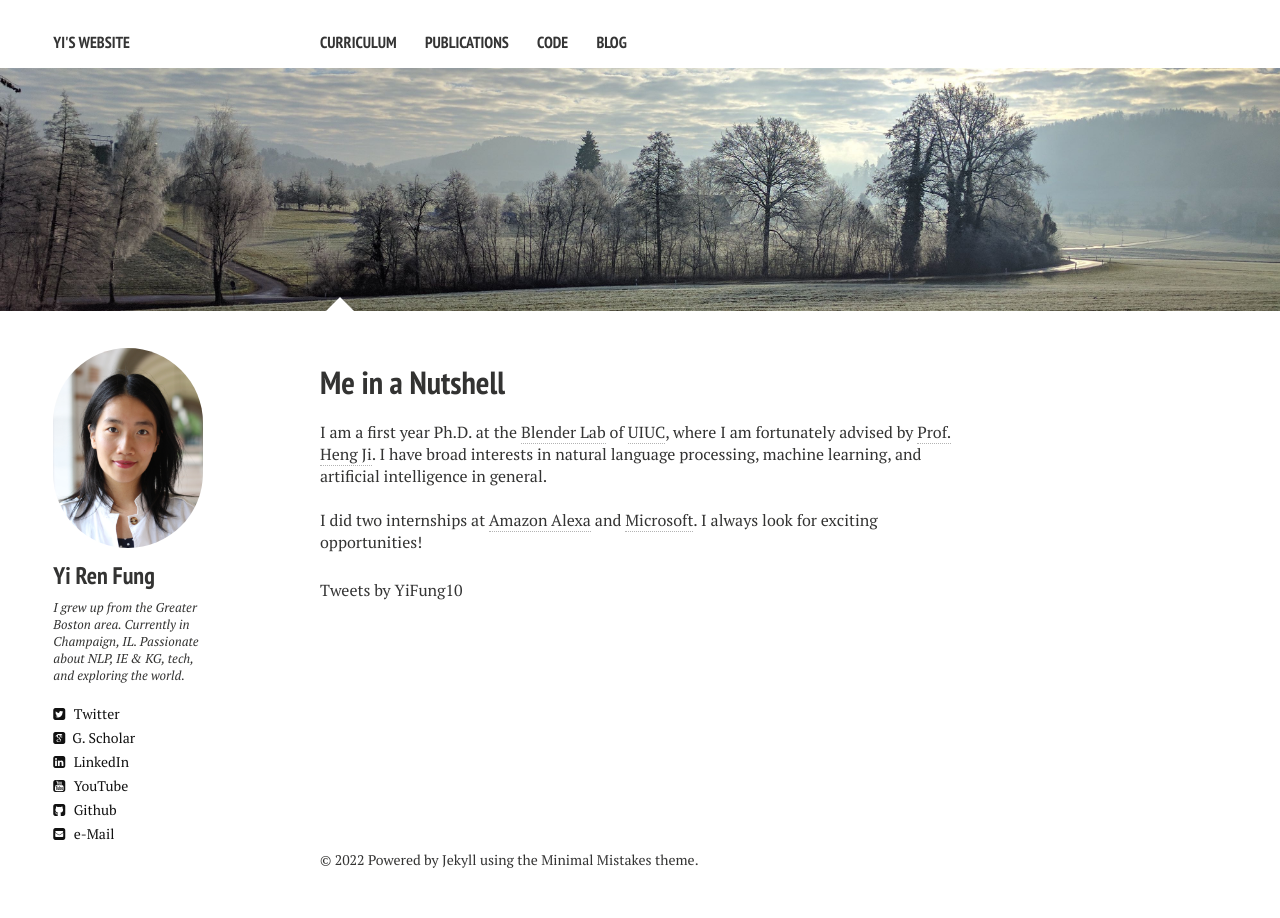
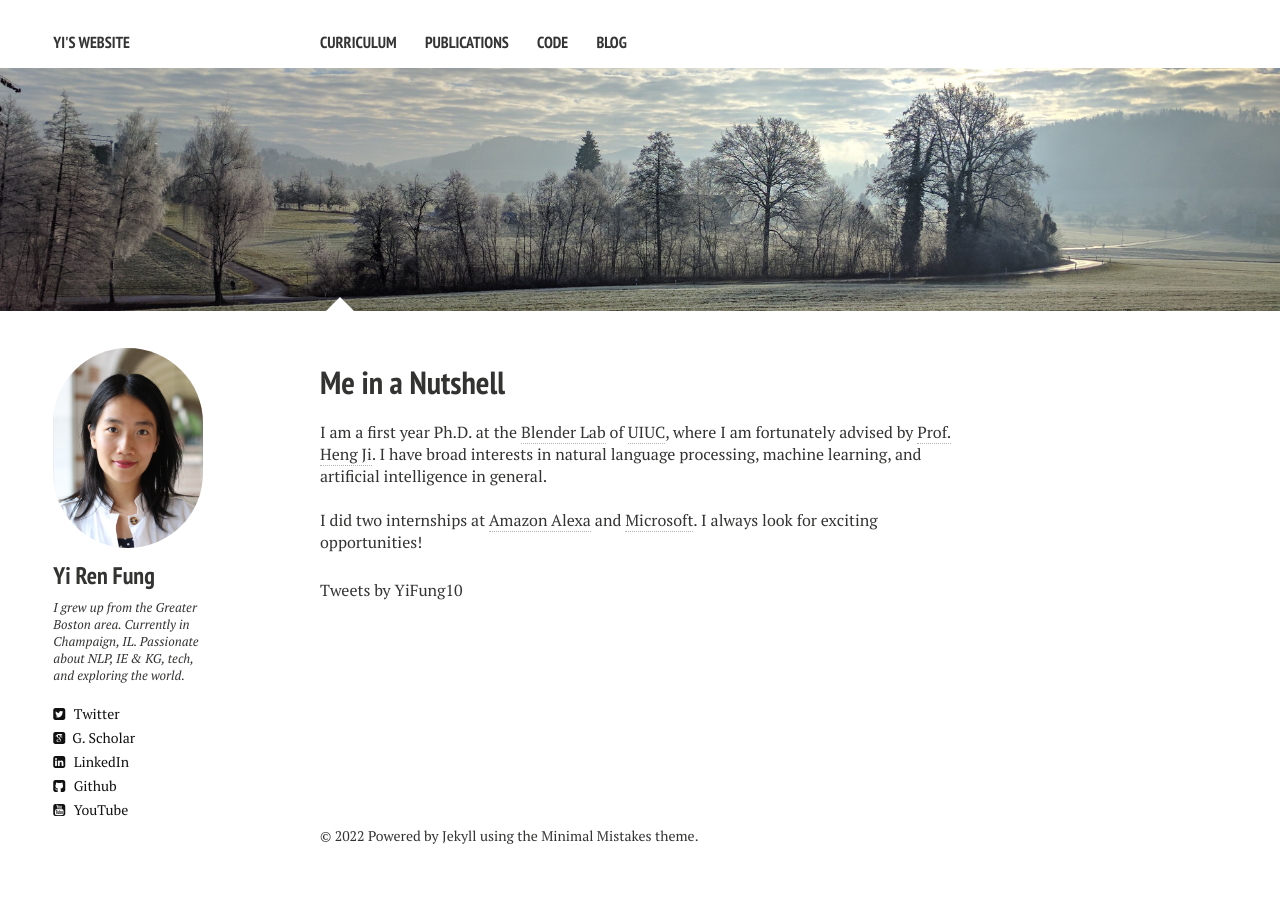
Before and after one commit to yrf1/yrf1.github.io, a Jekyll site: the page built from index.md, in a window 1280 px wide. Built offline with Jekyll 4.4.1, drawn with Linux system fonts in a browser that asks for light colours; nearby versions of some CDN libraries; comment, search, counter and statistics services are not loaded.

Commit message:
Update Website

```diff
--- a/_includes/_author-bio.html
+++ b/_includes/_author-bio.html
@@ -9,16 +9,8 @@
 <p>{{ site.owner.bio }}</p>
 {% if site.owner.twitter %}<a href="http://twitter.com/{{ site.owner.twitter }}" class="author-social" target="_blank"><i class="fa fa-twitter-square"></i> Twitter</a>{% endif %}
 {% if site.owner.google_scholar %}<a href="http://scholar.google.es/citations?user={{ site.owner.google_scholar }}" class="author-social" target="_blank"><i class="ai ai-google-scholar-square"></i>&nbsp; G. Scholar</a>{% endif %}
-{% if site.owner.facebook %}<a href="http://facebook.com/{{ site.owner.facebook }}" class="author-social" target="_blank"><i class="fa fa-facebook-square"></i> Facebook</a>{% endif %}
 {% if site.owner.linkedin %}<a href="http://linkedin.com/in/{{ site.owner.linkedin }}" class="author-social" target="_blank"><i class="fa fa-linkedin-square"></i> LinkedIn</a>{% endif %}
+{% if site.owner.instagram %}<a href="http://instagram.com/{{ site.owner.instagram }}" class="author-social" target="_blank"><i class="fa fa-instagram"></i> Instagram</a>{% endif %}
+{% if site.owner.github %}<a href="http://github.com/{{ site.owner.github }}" class="author-social" target="_blank"><i class="fa fa-github-square"></i> Github</a>{% endif %}
+<!-- {% if site.owner.email %}<a href="mailto:{{ site.owner.email }}" class="author-social" target="_blank"><i class="fa fa-envelope-square"></i> e-Mail</a>{% endif %} -->
 {% if site.owner.youtube %}<a href="http://youtube.com/{{ site.owner.youtube }}" class="author-social" target="_blank"><i class="fa fa-youtube-square"></i> YouTube</a>{% endif %}
-{% if site.owner.instagram %}<a href="http://instagram.com/{{ site.owner.instagram }}" class="author-social" target="_blank"><i class="fa fa-instagram"></i> Instagram</a>{% endif %}
-{% if site.owner.tumblr %}<a href="http://{{ site.owner.tumblr }}.tumblr.com" class="author-social" target="_blank"><i class="fa fa-tumblr-square"></i> Tumblr</a>{% endif %}
-{% if site.owner.github %}<a href="http://github.com/{{ site.owner.github }}" class="author-social" target="_blank"><i class="fa fa-github-square"></i> Github</a>{% endif %}
-{% if site.owner.stackoverflow %}<a href="http://stackoverflow.com/users/{{ site.owner.stackoverflow }}" class="author-social" target="_blank"><i class="fa fa-stack-overflow"></i> Stackoverflow</a>{% endif %}
-{% if site.owner.lastfm %}<a href="http://lastfm.com/user/{{ site.owner.lastfm }}" class="author-social" target="_blank"><i class="fa fa-music"></i> Last.fm</a>{% endif %}
-{% if site.owner.dribbble %}<a href="http://dribbble.com/{{ site.owner.dribbble }}" class="author-social" target="_blank"><i class="fa fa-dribbble"></i> Dribbble</a>{% endif %}
-{% if site.owner.pinterest %}<a href="http://www.pinterest.com/{{ site.owner.pinterest }}" class="author-social" target="_blank"><i class="fa fa-pinterest"></i> Pinterest</a>{% endif %}
-{% if site.owner.foursquare %}<a href="http://foursquare.com/{{ site.owner.foursquare }}" class="author-social" target="_blank"><i class="fa fa-foursquare"></i> Foursquare</a>{% endif %}
-{% if site.owner.steam %}<a href="http://steamcommunity.com/id/{{ site.owner.steam }}" class="author-social" target="_blank"><i class="fa fa-steam-square"></i> Steam</a>{% endif %}
-{% if site.owner.email %}<a href="mailto:{{ site.owner.email }}" class="author-social" target="_blank"><i class="fa fa-envelope-square"></i> e-Mail</a>{% endif %}
```
